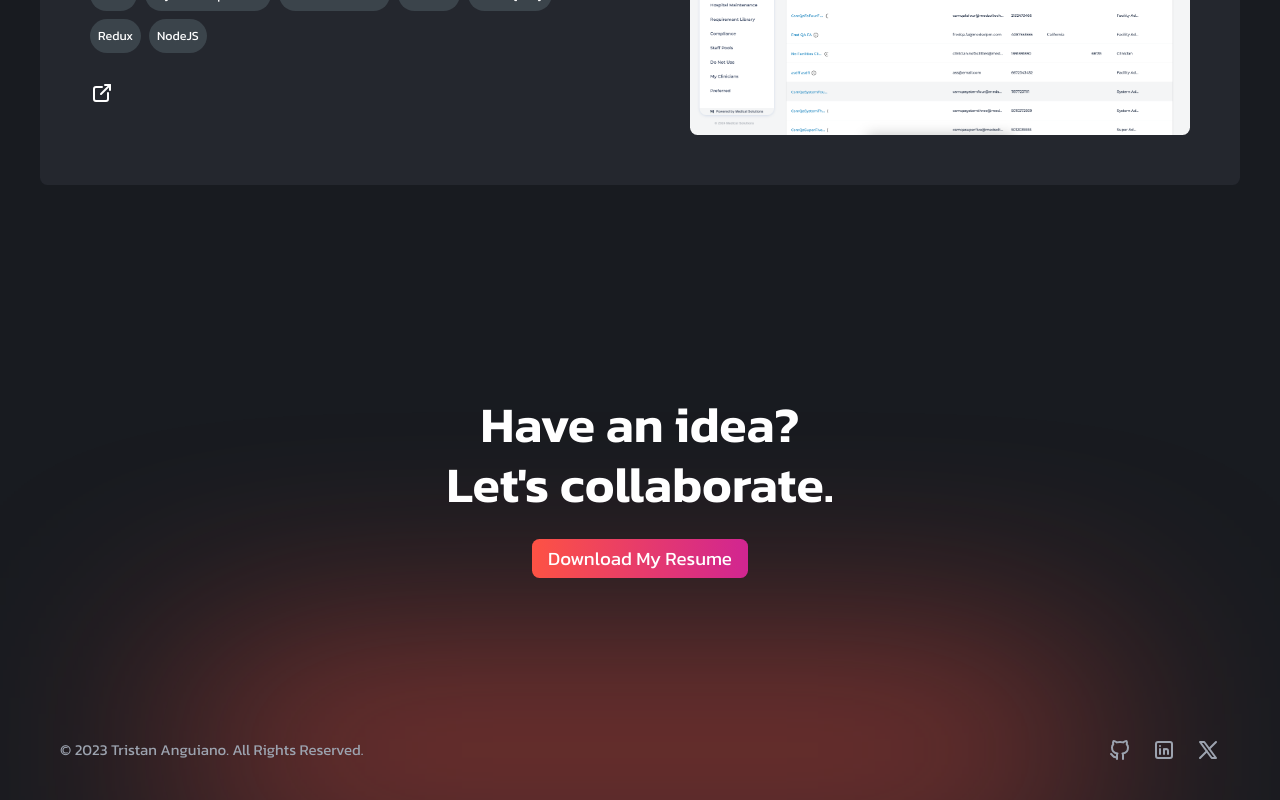
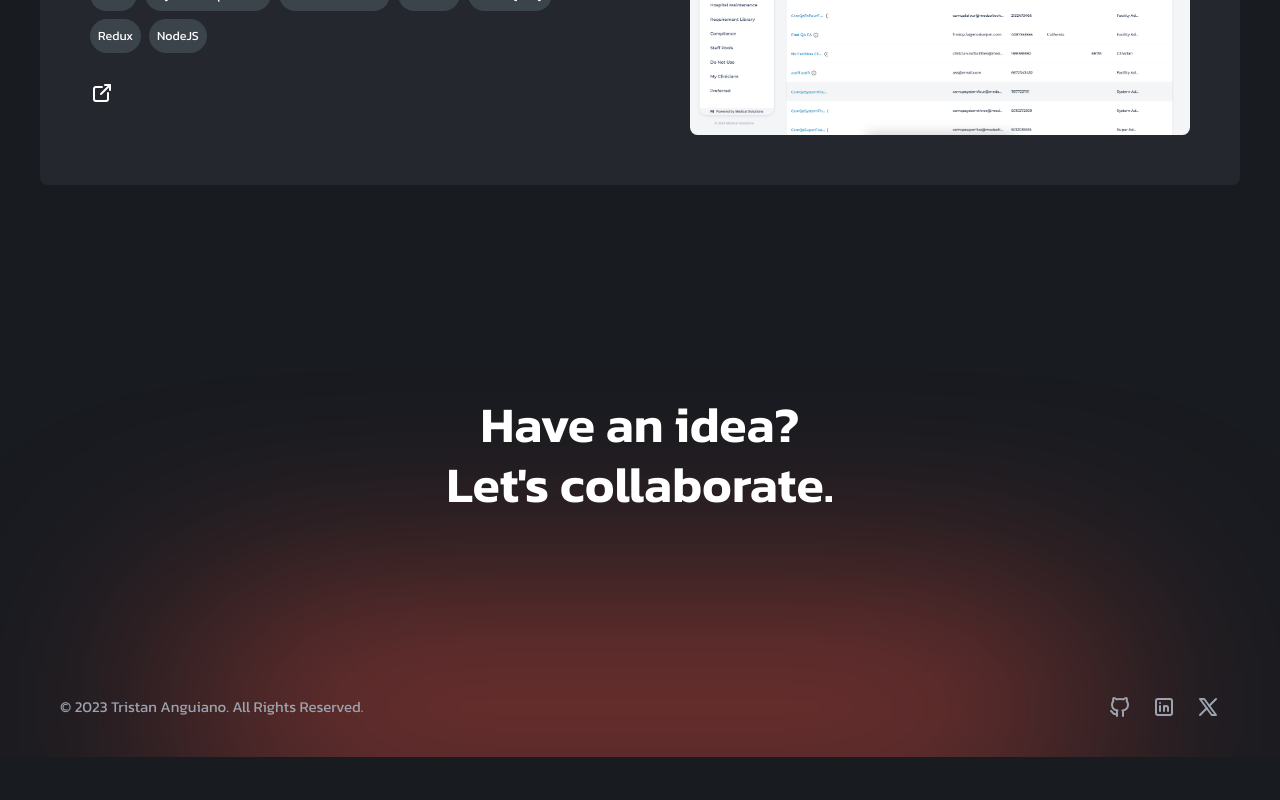
Before and after one commit to taanguiano/anguiano-agency-site, a Next.js app: page / in a window 1280 px wide. Shown: the part 4007-4807 px from the top of the page. After the commit the page ends 4764 px from the top, so only its background shows below. Built offline with nearby package versions, Linux system fonts and the light colour scheme.

Commit message:
remove download resume

```diff
--- a/src/app/global-components/footer.tsx
+++ b/src/app/global-components/footer.tsx
@@ -1,7 +1,7 @@
 "use client";
 
 import React from "react";
-import Routes from "../utils/routes";
+// import Routes from "../utils/routes";
 import { useRouter } from "next/navigation";
 import {
   IconBrandGithub,
@@ -25,12 +25,12 @@ export const Footer = () => {
           <h2 className="md:text-[5rem] text-[4rem] leading-[1.2] font-semibold my-5 flex justify-center text-center">
             Have an idea? <br /> {`Let's collaborate.`}
           </h2>
-          <button
+          {/* <button
             onClick={() => router.push(Routes.contactUs)}
             className="bg-hero-title-gradient text-white py-2 px-4 rounded-xl w-fit inline-text text-3xl mt-1"
           >
             Download My Resume
-          </button>
+          </button> */}
         </div>
         <div className="md:flex-row md:justify-between flex flex-col w-full items-center px-5">
           <span className="text-2xl text-center text-gray-400">
```
